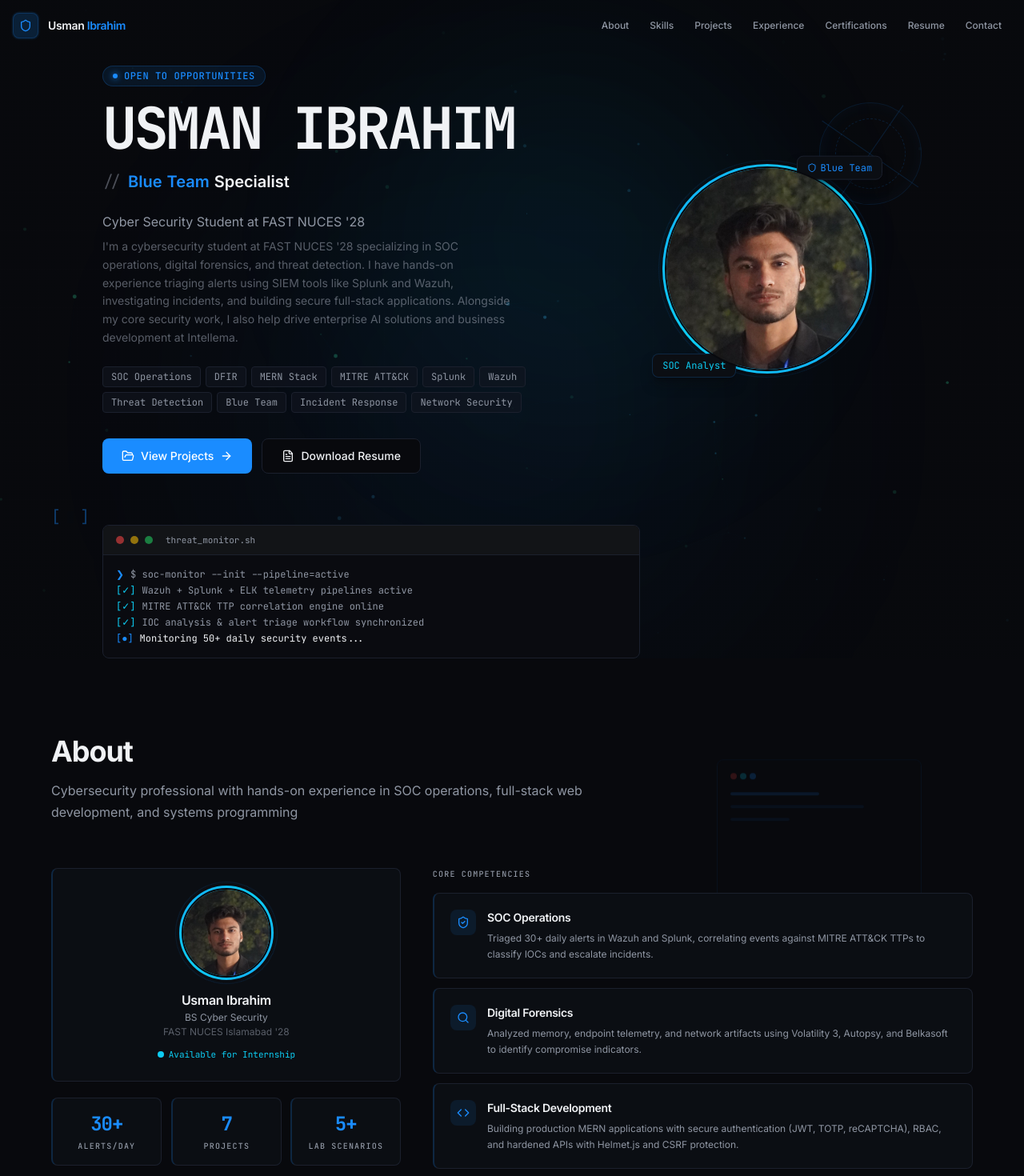
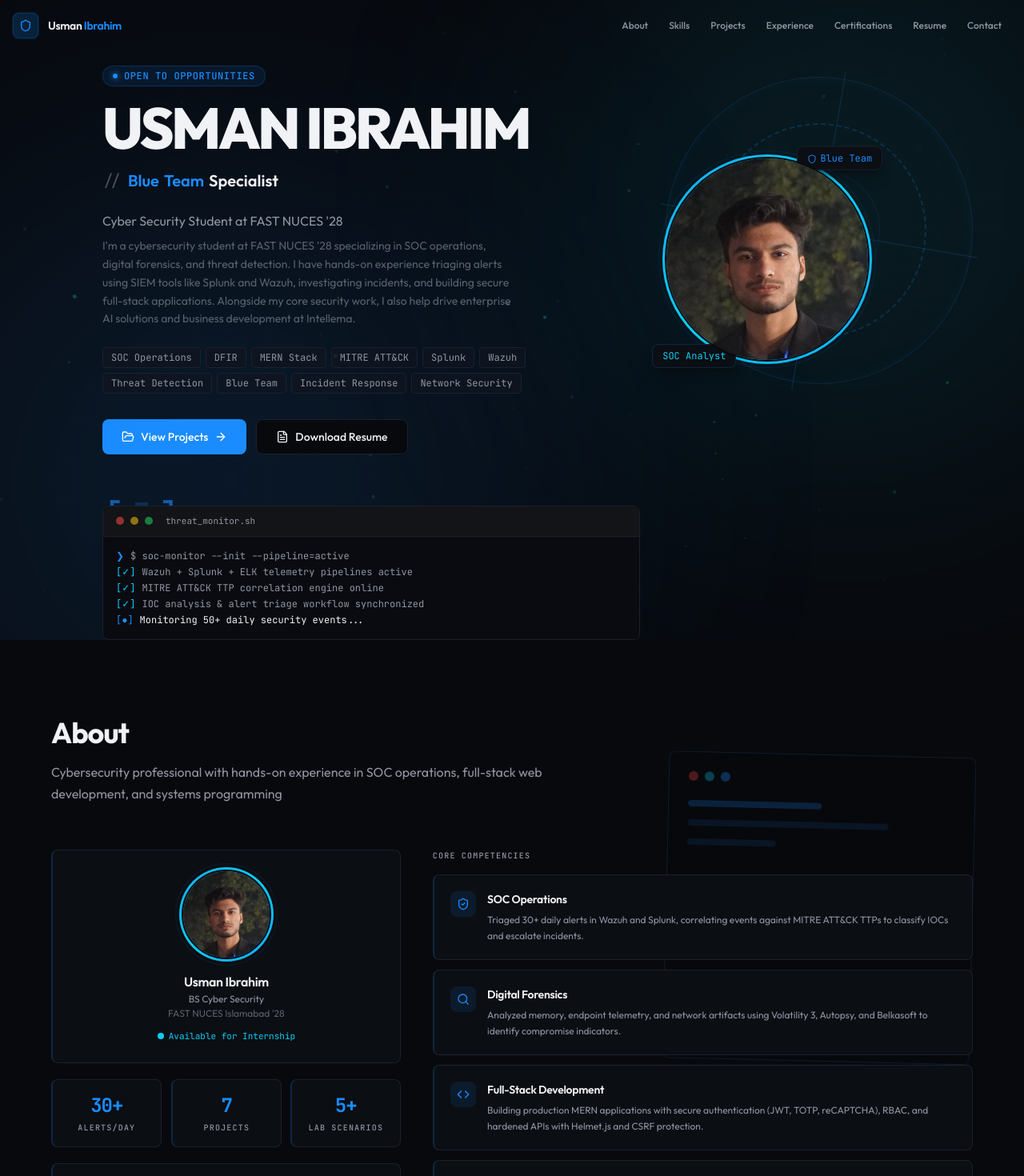
Before and after one commit to UsmanPrime/Portfolio, a React (Vite) app: page / in a window 1280 px wide. Shown: the top 1470 px of the page at 80% size. Built offline with nearby package versions, Linux system fonts and the light colour scheme.

Commit message:
feat: change font to Outfit and significantly enhance size and engagement of floating animations

```diff
--- a/src/components/About.tsx
+++ b/src/components/About.tsx
@@ -47,25 +47,25 @@ const About = () => {
     <section id="about" className="py-24 relative overflow-hidden">
 
       {/* Ambient Data / Terminal Motif */}
-      <div className="absolute top-[10%] right-[2%] sm:right-[10%] w-48 sm:w-64 h-48 sm:h-64 z-0 opacity-30 pointer-events-none">
+      <div className="absolute top-[10%] right-[-5%] sm:right-[5%] w-64 sm:w-96 h-64 sm:h-96 z-0 opacity-50 pointer-events-none">
         <motion.div
-          animate={{ y: [0, 15, 0] }}
-          transition={{ duration: 8, repeat: Infinity, ease: "easeInOut" }}
-          className="w-full h-full border border-primary/20 rounded-lg p-4 relative backdrop-blur-sm"
+          animate={{ y: [0, 30, 0], rotate: [0, 2, 0] }}
+          transition={{ duration: 10, repeat: Infinity, ease: "easeInOut" }}
+          className="w-full h-full border border-primary/30 rounded-lg p-6 relative backdrop-blur-sm bg-background/20"
         >
-          <div className="flex gap-1 mb-4">
-            <div className="w-2 h-2 rounded-full bg-destructive/60" />
-            <div className="w-2 h-2 rounded-full bg-accent/60" />
-            <div className="w-2 h-2 rounded-full bg-primary/60" />
+          <div className="flex gap-2 mb-6">
+            <div className="w-3 h-3 rounded-full bg-destructive/60" />
+            <div className="w-3 h-3 rounded-full bg-accent/60" />
+            <div className="w-3 h-3 rounded-full bg-primary/60" />
           </div>
-          <div className="w-1/2 h-1 bg-primary/40 mb-3 rounded" />
-          <div className="w-3/4 h-1 bg-primary/20 mb-3 rounded" />
-          <div className="w-1/3 h-1 bg-primary/20 rounded" />
+          <div className="w-1/2 h-2 bg-primary/40 mb-4 rounded" />
+          <div className="w-3/4 h-2 bg-primary/20 mb-4 rounded" />
+          <div className="w-1/3 h-2 bg-primary/20 rounded" />
 
           <motion.div
             animate={{ opacity: [1, 0, 1] }}
             transition={{ duration: 1.5, repeat: Infinity }}
-            className="absolute bottom-4 right-4 w-3 h-3 bg-primary"
+            className="absolute bottom-6 right-6 w-4 h-4 bg-primary"
           />
         </motion.div>
       </div>
--- a/src/components/Certifications.tsx
+++ b/src/components/Certifications.tsx
@@ -101,12 +101,12 @@ const Certifications = () => {
     <section id="certifications" className="py-24 relative overflow-hidden">
 
       {/* Ambient Verification Motif */}
-      <div className="absolute top-[40%] right-[2%] sm:right-[5%] w-48 sm:w-64 h-48 sm:h-64 hidden sm:block z-0 opacity-20 pointer-events-none">
+      <div className="absolute top-[40%] right-[0%] sm:right-[5%] w-64 sm:w-96 h-64 sm:h-96 hidden sm:block z-0 opacity-50 pointer-events-none">
         <motion.svg
           viewBox="0 0 100 100"
           className="w-full h-full stroke-primary"
           fill="none"
-          strokeWidth="1.5"
+          strokeWidth="2"
           animate={{ scale: [1, 1.05, 1], rotate: [0, 5, 0] }}
           transition={{ duration: 10, repeat: Infinity, ease: "easeInOut" }}
         >
--- a/src/components/Contact.tsx
+++ b/src/components/Contact.tsx
@@ -89,18 +89,23 @@ const Contact = () => {
     <section id="contact" className="py-24 relative overflow-hidden">
 
       {/* Ambient Signal / Ping Motif */}
-      <div className="absolute top-[20%] right-[5%] sm:right-[15%] w-24 sm:w-32 h-24 sm:h-32 hidden sm:flex items-center justify-center z-0 opacity-30 pointer-events-none">
+      <div className="absolute top-[20%] right-[0%] sm:right-[10%] w-48 sm:w-64 h-48 sm:h-64 hidden sm:flex items-center justify-center z-0 opacity-50 pointer-events-none">
         <motion.div
-          animate={{ scale: [1, 3], opacity: [0.5, 0] }}
+          animate={{ scale: [1, 3], opacity: [0.6, 0] }}
           transition={{ duration: 4, repeat: Infinity, ease: "easeOut" }}
-          className="absolute w-8 h-8 rounded-full border border-primary"
+          className="absolute w-16 h-16 rounded-full border border-primary"
         />
         <motion.div
-          animate={{ scale: [1, 3], opacity: [0.5, 0] }}
+          animate={{ scale: [1, 3], opacity: [0.6, 0] }}
           transition={{ duration: 4, repeat: Infinity, ease: "easeOut", delay: 1 }}
-          className="absolute w-8 h-8 rounded-full border border-primary"
+          className="absolute w-16 h-16 rounded-full border border-primary"
         />
-        <div className="w-2 h-2 rounded-full bg-primary" />
+        <motion.div
+          animate={{ scale: [1, 3], opacity: [0.6, 0] }}
+          transition={{ duration: 4, repeat: Infinity, ease: "easeOut", delay: 2 }}
+          className="absolute w-16 h-16 rounded-full border border-primary"
+        />
+        <div className="w-4 h-4 rounded-full bg-primary" />
       </div>
 
       <div className="container mx-auto px-4 relative z-10">
--- a/src/components/Experience.tsx
+++ b/src/components/Experience.tsx
@@ -124,18 +124,18 @@ const Experience = () => {
       <div className="absolute inset-0 grid-bg opacity-8" />
 
       {/* Ambient Log / Sequence Motif */}
-      <div className="absolute left-[2%] sm:left-[5%] top-32 bottom-32 w-[1px] bg-border/50 hidden sm:block z-0 pointer-events-none">
+      <div className="absolute left-[2%] sm:left-[5%] top-32 bottom-32 w-[2px] bg-border/50 hidden sm:block z-0 pointer-events-none">
         <motion.div
           animate={{ y: ["0%", "1000%"] }}
           transition={{ duration: 15, repeat: Infinity, ease: "linear" }}
-          className="absolute top-0 left-[-1px] w-[3px] h-32 bg-gradient-to-b from-transparent via-primary/60 to-transparent"
+          className="absolute top-0 left-[-2px] w-[6px] h-48 bg-gradient-to-b from-transparent via-primary/80 to-transparent"
         />
         {/* Tick marks */}
-        <div className="absolute top-[10%] left-0 w-2 h-[1px] bg-primary/40" />
-        <div className="absolute top-[30%] left-0 w-2 h-[1px] bg-primary/40" />
-        <div className="absolute top-[50%] left-0 w-2 h-[1px] bg-primary/40" />
-        <div className="absolute top-[70%] left-0 w-2 h-[1px] bg-primary/40" />
-        <div className="absolute top-[90%] left-0 w-2 h-[1px] bg-primary/40" />
+        <div className="absolute top-[10%] left-0 w-6 h-[2px] bg-primary/60" />
+        <div className="absolute top-[30%] left-0 w-6 h-[2px] bg-primary/60" />
+        <div className="absolute top-[50%] left-0 w-6 h-[2px] bg-primary/60" />
+        <div className="absolute top-[70%] left-0 w-6 h-[2px] bg-primary/60" />
+        <div className="absolute top-[90%] left-0 w-6 h-[2px] bg-primary/60" />
       </div>
 
       <div className="container mx-auto px-4 relative">
--- a/src/components/Hero.tsx
+++ b/src/components/Hero.tsx
@@ -65,29 +65,30 @@ const Hero = () => {
       {/* Cyber Motifs */}
       <motion.div
         animate={{ rotate: 360 }}
-        transition={{ duration: 20, repeat: Infinity, ease: "linear" }}
-        className="absolute top-32 right-[5%] sm:right-[10%] w-32 h-32 cyber-reticle opacity-40 z-0"
+        transition={{ duration: 25, repeat: Infinity, ease: "linear" }}
+        className="absolute top-24 right-[-10%] sm:right-[5%] w-64 h-64 sm:w-96 sm:h-96 cyber-reticle opacity-50 z-0 pointer-events-none"
       >
-        <div className="absolute inset-[15%] border border-dashed border-primary/40 rounded-full" />
+        <div className="absolute inset-[15%] border-2 border-dashed border-primary/40 rounded-full" />
+        <div className="absolute inset-[30%] border border-primary/20 rounded-full" />
       </motion.div>
 
       <motion.div
-        animate={{ y: [0, -15, 0] }}
-        transition={{ duration: 6, repeat: Infinity, ease: "easeInOut" }}
-        className="absolute bottom-40 left-[2%] sm:left-[5%] flex items-center gap-2 opacity-40 z-0 font-mono text-primary text-xl"
+        animate={{ y: [0, -30, 0], x: [0, 10, 0] }}
+        transition={{ duration: 7, repeat: Infinity, ease: "easeInOut" }}
+        className="absolute bottom-32 left-[2%] sm:left-[10%] flex items-center gap-3 opacity-60 z-0 font-mono text-primary text-4xl sm:text-5xl pointer-events-none"
       >
         <span>[</span>
         <motion.span
           animate={{ opacity: [1, 0, 1] }}
-          transition={{ duration: 2, repeat: Infinity }}
-          className="w-2 h-4 bg-primary"
+          transition={{ duration: 1.5, repeat: Infinity }}
+          className="w-4 h-8 sm:h-10 bg-primary"
         />
         <span>]</span>
       </motion.div>
 
       {/* Ambient glow */}
-      <div className="absolute top-1/4 left-1/4 w-[600px] h-[600px] rounded-full bg-primary/10 blur-[150px] animate-pulse-subtle z-0 pointer-events-none" />
-      <div className="absolute bottom-1/3 right-1/4 w-[500px] h-[500px] rounded-full bg-accent/10 blur-[120px] animate-pulse-subtle z-0 pointer-events-none" style={{ animationDelay: '1.5s' }} />
+      <div className="absolute top-1/4 -left-[10%] w-[800px] h-[800px] rounded-full bg-primary/20 blur-[180px] animate-pulse-subtle z-0 pointer-events-none" />
+      <div className="absolute bottom-1/4 -right-[10%] w-[700px] h-[700px] rounded-full bg-accent/20 blur-[150px] animate-pulse-subtle z-0 pointer-events-none" style={{ animationDelay: '1.5s' }} />
 
       <div className="container mx-auto px-4 relative z-10">
         <div className="max-w-5xl mx-auto">
@@ -106,7 +107,7 @@ const Hero = () => {
                 className="text-5xl md:text-6xl lg:text-7xl font-extrabold mb-3 animate-fade-in-up tracking-tighter"
                 style={{ animationDelay: "0.1s" }}
               >
-                <span className={`font-mono transition-all duration-500 ${nameDecrypted ? 'text-foreground' : 'text-primary/60'}`}>
+                <span className={`transition-all duration-500 ${nameDecrypted ? 'text-foreground' : 'text-primary/60'}`}>
                   {nameText}
                 </span>
               </h1>
--- a/src/components/Projects.tsx
+++ b/src/components/Projects.tsx
@@ -200,11 +200,11 @@ const Projects = () => {
     <section id="projects" className="py-24 relative overflow-hidden">
 
       {/* Ambient Structure Motif */}
-      <div className="absolute top-[30%] left-[2%] sm:left-[5%] w-32 sm:w-48 h-48 sm:h-64 hidden sm:block z-0 opacity-30 pointer-events-none">
-        <svg viewBox="0 0 100 150" className="w-full h-full stroke-primary" fill="none" strokeWidth="1.5">
-          <rect x="10" y="10" width="30" height="20" className="fill-primary/20" />
-          <rect x="60" y="60" width="30" height="20" className="fill-primary/20" />
-          <rect x="10" y="110" width="30" height="20" className="fill-primary/20" />
+      <div className="absolute top-[30%] left-[0%] sm:left-[2%] w-48 sm:w-96 h-64 sm:h-96 hidden sm:block z-0 opacity-50 pointer-events-none">
+        <svg viewBox="0 0 100 150" className="w-full h-full stroke-primary" fill="none" strokeWidth="2">
+          <rect x="10" y="10" width="30" height="20" className="fill-primary/30" />
+          <rect x="60" y="60" width="30" height="20" className="fill-primary/30" />
+          <rect x="10" y="110" width="30" height="20" className="fill-primary/30" />
 
           {/* Animated connections */}
           <motion.path
--- a/src/components/Resume.tsx
+++ b/src/components/Resume.tsx
@@ -77,22 +77,22 @@ const Resume = () => {
       <div className="absolute inset-0 grid-bg opacity-8" />
 
       {/* Ambient Document Motif */}
-      <div className="absolute top-[20%] left-[2%] sm:left-[5%] w-32 sm:w-48 h-48 sm:h-64 z-0 opacity-30 pointer-events-none">
+      <div className="absolute top-[10%] left-[-2%] sm:left-[5%] w-48 sm:w-80 h-64 sm:h-96 z-0 opacity-40 pointer-events-none">
         <motion.div
-          animate={{ y: [0, 10, 0], rotate: [0, -2, 0] }}
-          transition={{ duration: 8, repeat: Infinity, ease: "easeInOut" }}
-          className="w-full h-full border border-primary/20 rounded bg-background/30 relative overflow-hidden backdrop-blur-sm"
+          animate={{ y: [0, 20, 0], rotate: [0, -3, 0] }}
+          transition={{ duration: 12, repeat: Infinity, ease: "easeInOut" }}
+          className="w-full h-full border border-primary/30 rounded bg-background/20 relative overflow-hidden backdrop-blur-sm shadow-xl shadow-primary/10"
         >
-          <div className="absolute top-4 left-4 right-4 h-1.5 sm:h-2 bg-primary/20 rounded" />
-          <div className="absolute top-10 left-4 right-12 h-1.5 sm:h-2 bg-primary/20 rounded" />
-          <div className="absolute top-16 left-4 right-8 h-1.5 sm:h-2 bg-primary/20 rounded" />
-          <div className="absolute bottom-4 right-4 w-6 h-6 border border-primary/40 rounded-full flex items-center justify-center">
-            <motion.div animate={{ opacity: [1, 0, 1] }} transition={{ duration: 2, repeat: Infinity }} className="w-2 h-2 bg-primary rounded-full" />
+          <div className="absolute top-6 left-6 right-6 h-2 sm:h-3 bg-primary/30 rounded" />
+          <div className="absolute top-14 left-6 right-16 h-2 sm:h-3 bg-primary/20 rounded" />
+          <div className="absolute top-22 left-6 right-10 h-2 sm:h-3 bg-primary/20 rounded" />
+          <div className="absolute bottom-6 right-6 w-8 h-8 border border-primary/50 rounded-full flex items-center justify-center">
+            <motion.div animate={{ opacity: [1, 0, 1] }} transition={{ duration: 2, repeat: Infinity }} className="w-3 h-3 bg-primary rounded-full" />
           </div>
           <motion.div
-            animate={{ y: [-100, 300] }}
-            transition={{ duration: 3, repeat: Infinity, ease: "linear" }}
-            className="absolute top-0 left-0 right-0 h-4 bg-gradient-to-b from-transparent via-primary/30 to-transparent"
+            animate={{ y: [-150, 400] }}
+            transition={{ duration: 4, repeat: Infinity, ease: "linear" }}
+            className="absolute top-0 left-0 right-0 h-8 bg-gradient-to-b from-transparent via-primary/30 to-transparent"
           />
         </motion.div>
       </div>
--- a/src/components/Skills.tsx
+++ b/src/components/Skills.tsx
@@ -134,23 +134,23 @@ const Skills = () => {
       <div className="absolute inset-0 grid-bg opacity-10" />
 
       {/* Ambient Visuals */}
-      <div className="absolute top-[20%] right-[5%] sm:right-[10%] w-24 sm:w-32 h-24 sm:h-32 hidden sm:block z-0 opacity-30 pointer-events-none">
-        <svg viewBox="0 0 100 100" className="w-full h-full stroke-primary" fill="none" strokeWidth="1.5">
+      <div className="absolute top-[10%] right-[-5%] sm:right-[10%] w-48 sm:w-64 h-48 sm:h-64 hidden sm:block z-0 opacity-50 pointer-events-none">
+        <svg viewBox="0 0 100 100" className="w-full h-full stroke-primary" fill="none" strokeWidth="2">
           <motion.path
             d="M 10,90 L 10,50 L 50,50 L 50,10 L 90,10"
             initial={{ pathLength: 0 }}
             animate={{ pathLength: 1 }}
-            transition={{ duration: 3, repeat: Infinity, ease: "linear" }}
+            transition={{ duration: 4, repeat: Infinity, ease: "linear" }}
           />
-          <circle cx="90" cy="10" r="3" className="fill-primary" />
-          <circle cx="10" cy="90" r="3" className="fill-primary" />
+          <circle cx="90" cy="10" r="4" className="fill-primary" />
+          <circle cx="10" cy="90" r="4" className="fill-primary" />
         </svg>
       </div>
 
       <motion.div
         animate={{ opacity: [0, 1, 0] }}
-        transition={{ duration: 1.5, repeat: Infinity, ease: "linear", repeatType: "loop" }}
-        className="absolute bottom-[25%] left-[5%] sm:left-[15%] w-4 h-6 bg-primary/50 hidden sm:block z-0 pointer-events-none"
+        transition={{ duration: 1.2, repeat: Infinity, ease: "linear", repeatType: "loop" }}
+        className="absolute bottom-[20%] left-[5%] sm:left-[10%] w-6 h-8 bg-primary/60 hidden sm:block z-0 pointer-events-none"
       />
 
       <div className="container mx-auto px-4 relative z-10">
--- a/src/index.css
+++ b/src/index.css
@@ -1,4 +1,4 @@
-@import url('https://fonts.googleapis.com/css2?family=Inter:wght@300;400;500;600;700;800;900&family=JetBrains+Mono:wght@400;500;600;700&display=swap');
+@import url('https://fonts.googleapis.com/css2?family=Outfit:wght@300;400;500;600;700;800;900&family=JetBrains+Mono:wght@400;500;600;700&display=swap');
 
 @tailwind base;
 @tailwind components;
@@ -73,7 +73,7 @@
 
   body {
     @apply bg-background text-foreground antialiased;
-    font-family: 'Inter', system-ui, -apple-system, sans-serif;
+    font-family: 'Outfit', system-ui, -apple-system, sans-serif;
     scroll-behavior: smooth;
     overflow-x: hidden;
     -webkit-font-smoothing: antialiased;
```
